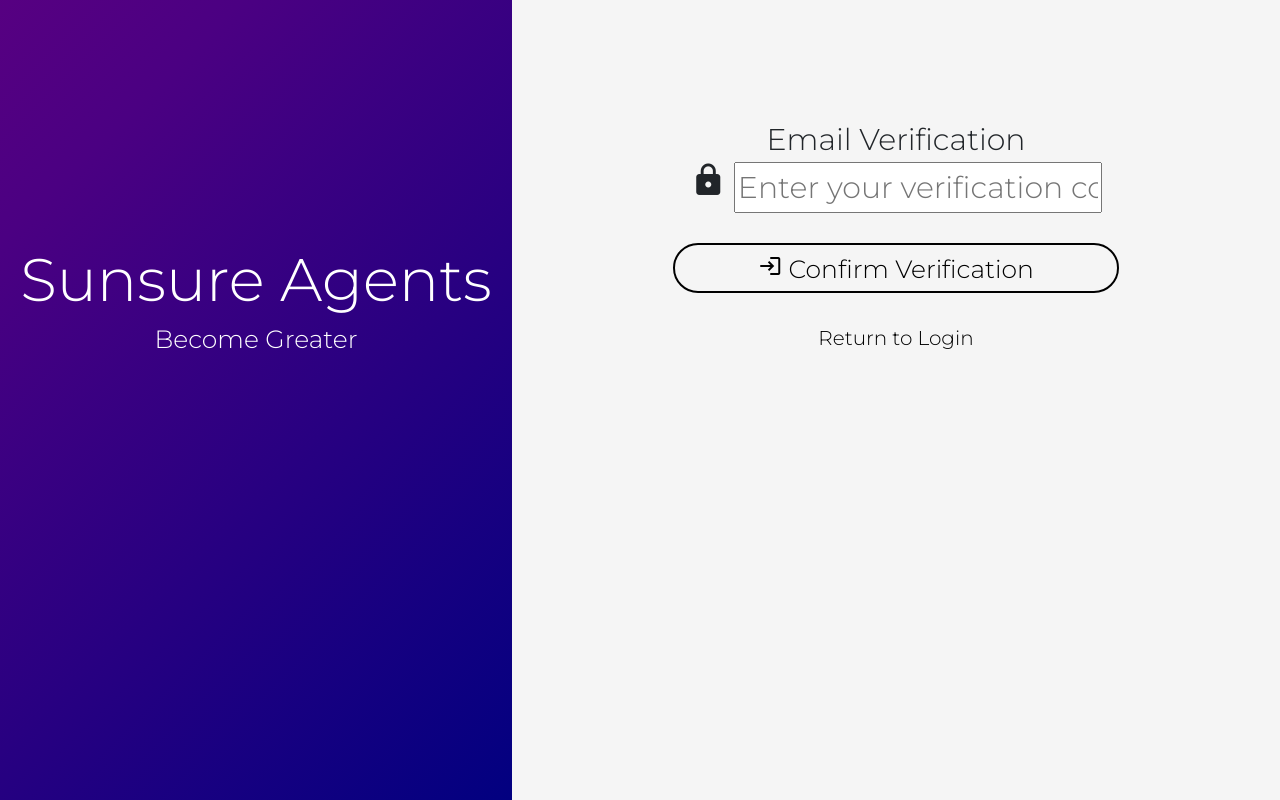
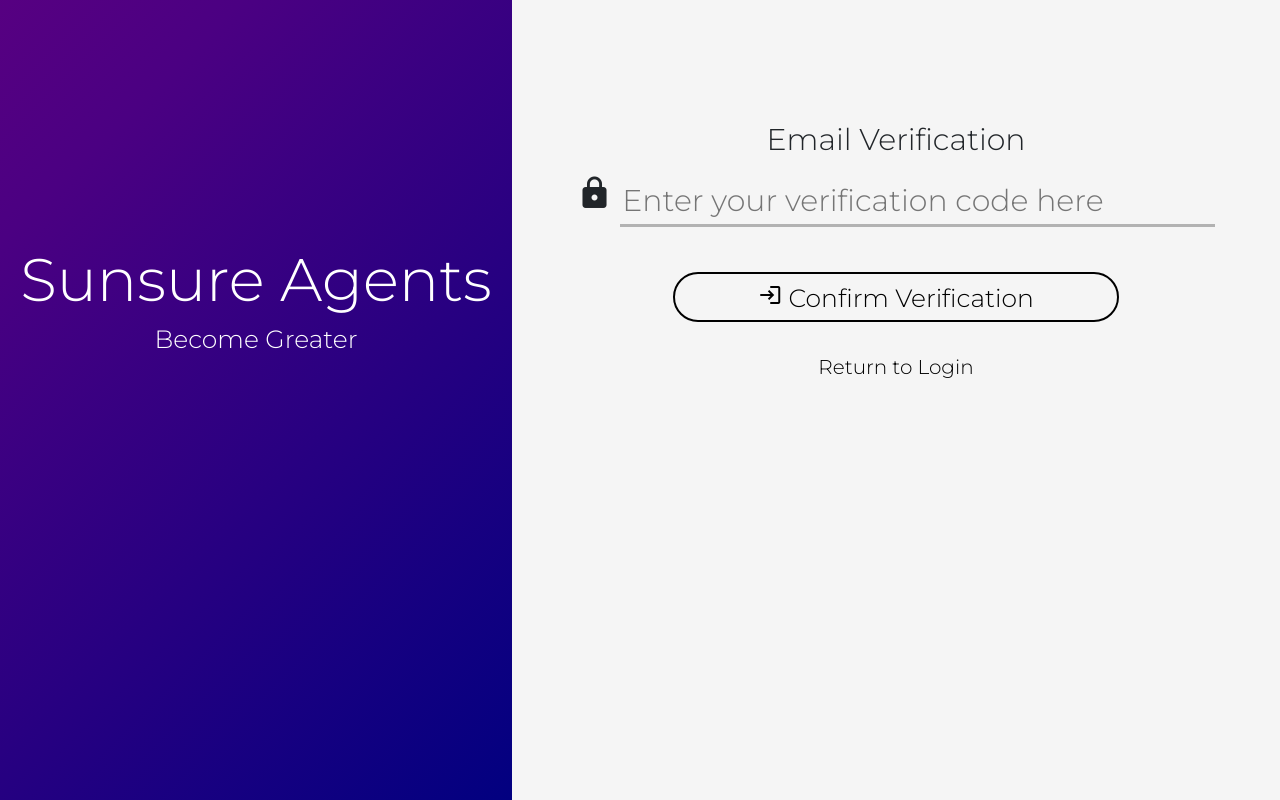
Before and after one commit to MGo01/sunsure-agents-project, a PHP site: page /verifyEmail.html in a window 1280 px wide. Run offline with PHP 8.4, Linux system fonts and the light colour scheme; some libraries are stand-ins or nearby versions.

Commit message:
Adding styling for verifyEmail FE and fixed email bug for login hook

```diff
--- a/src/css/styles.css
+++ b/src/css/styles.css
@@ -73,7 +73,7 @@ body
     margin-top: 2%;
 }
 
-#registerEmail, #email, #password, #firstName, #lastName, #registerUsername, #registerPassword, #registerConfirmPassword
+#registerEmail, #email, #password, #firstName, #lastName, #registerUsername, #registerPassword, #registerConfirmPassword, #confCode
 {
     background-color: transparent;
     border: transparent;
--- a/src/js/login.js
+++ b/src/js/login.js
@@ -306,7 +306,7 @@ function confirmCode()
   document.getElementById("confCode").innerHTML = "";
 
   var json = '{"emailToken" : "' + emailCode + '"}';
-  var successMessage = "Successfully verified: " + email;
+  var successMessage = "Successfully verified User" ;
 
   var request = new XMLHttpRequest();
 
```
